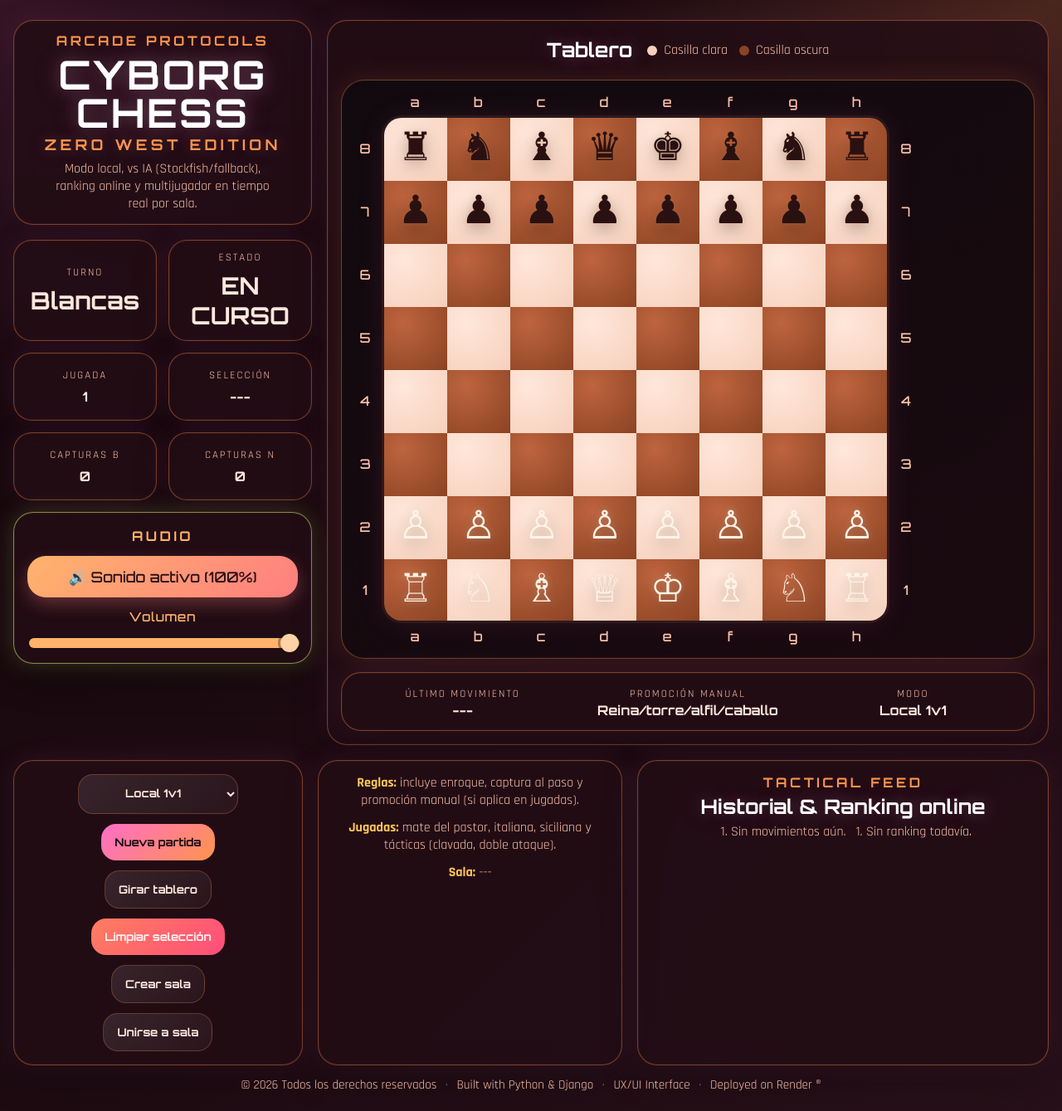
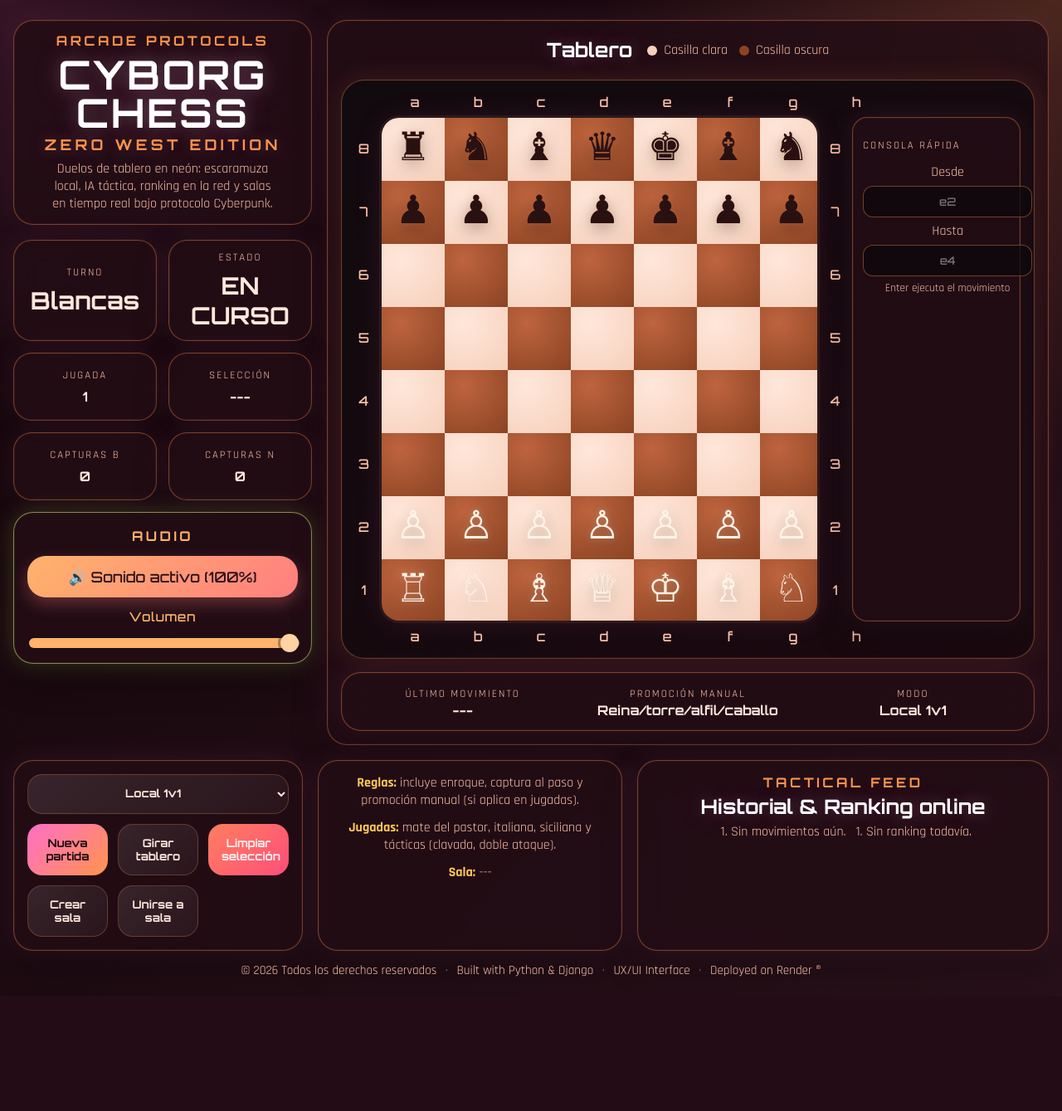
Before and after one commit to lu-developer476/Ajedrez, a Django app: page / in a window 1280 px wide. Shown: the whole page at 83% size. After the commit the page ends 1177 px from the top, so only its background shows below. Run offline with Django 5.2, Linux system fonts and the light colour scheme; data that the repository does not hold is empty.

Commit message:
Improves cyberpunk UX and corrects movement logic (#4)

```diff
--- a/core/static/core/css/styles.css
+++ b/core/static/core/css/styles.css
@@ -209,6 +209,38 @@ body {
 
 .board-main-row { display: flex; align-items: stretch; gap: 10px; }
 
+.command-panel {
+  min-width: 170px;
+  padding: 12px;
+  display: grid;
+  grid-template-columns: 1fr;
+  align-content: start;
+  gap: 6px;
+  border-radius: 18px;
+}
+
+.command-panel label,
+.command-panel small {
+  color: var(--muted);
+  text-align: center;
+}
+
+.command-input {
+  border: 1px solid rgba(255,148,77,0.4);
+  background: rgba(13, 8, 12, 0.75);
+  color: var(--text);
+  border-radius: 12px;
+  padding: 10px;
+  text-align: center;
+  font-family: 'Orbitron', sans-serif;
+  text-transform: lowercase;
+}
+
+.command-input:focus-visible {
+  outline: 2px solid rgba(255, 110, 199, 0.8);
+  outline-offset: 1px;
+}
+
 .coordinates {
   color: var(--muted);
   font-family: 'Orbitron', sans-serif;
@@ -333,9 +365,10 @@ body {
 
 .controls {
   display: grid;
+  grid-template-columns: repeat(3, minmax(0, 1fr));
   gap: 12px;
   align-content: start;
-  justify-items: center;
+  justify-items: stretch;
 }
 
 .btn {
@@ -355,8 +388,54 @@ body {
 .btn.danger { background: linear-gradient(135deg, #ff7e5f, #ff4e7a); color: #fff3f3; }
 
 #mode-select {
+  grid-column: 1 / -1;
   text-align: center;
   text-align-last: center;
+}
+
+.controls .btn {
+  width: 100%;
+}
+
+.cyber-modal-backdrop {
+  position: fixed;
+  inset: 0;
+  z-index: 1000;
+  background: rgba(6, 3, 5, 0.78);
+  display: grid;
+  place-items: center;
+  padding: 12px;
+}
+
+.cyber-modal {
+  width: min(440px, 100%);
+  padding: 16px;
+  border-radius: 22px;
+}
+
+.cyber-modal h3 {
+  margin: 0 0 8px;
+  text-align: center;
+  font-family: 'Orbitron', sans-serif;
+}
+
+.cyber-modal p { margin: 0 0 12px; text-align: center; color: var(--muted); }
+
+.cyber-modal-input {
+  width: 100%;
+  margin-bottom: 12px;
+  padding: 11px 12px;
+  border-radius: 12px;
+  border: 1px solid rgba(255,148,77,0.36);
+  background: rgba(16, 8, 11, 0.9);
+  color: var(--text);
+  font: inherit;
+}
+
+.cyber-modal-actions {
+  display: grid;
+  grid-template-columns: 1fr 1fr;
+  gap: 10px;
 }
 
 .tips p { margin: 0 0 12px; color: var(--muted); }
@@ -479,6 +558,8 @@ body {
   .hud { max-width: 760px; margin: 0 auto; width: 100%; }
   .aux-panels { grid-template-columns: 1fr; }
   .board-info { grid-template-columns: 1fr; }
+  .controls { grid-template-columns: repeat(2, minmax(0, 1fr)); }
+  #mode-select { grid-column: 1 / -1; }
 }
 
 @media (max-width: 720px) {
@@ -489,4 +570,6 @@ body {
   .coords-top, .coords-bottom { margin-left: 30px; }
   .piece { font-size: clamp(1.55rem, 7vw, 2.2rem); }
   .footer { font-size: 0.86rem; }
+  .command-panel { min-width: 140px; }
+  .controls { grid-template-columns: 1fr; }
 }
--- a/core/static/core/js/game.js
+++ b/core/static/core/js/game.js
@@ -22,6 +22,8 @@ const coordsLeftEl = document.getElementById('coords-left');
 const coordsRightEl = document.getElementById('coords-right');
 const volumeSliderEl = document.getElementById('volume-slider');
 const audioStateEl = document.getElementById('audio-state');
+const commandFromEl = document.getElementById('command-from');
+const commandToEl = document.getElementById('command-to');
 
 const FILES = ['a', 'b', 'c', 'd', 'e', 'f', 'g', 'h'];
 const PIECES = { wp: '♙', wr: '♖', wn: '♘', wb: '♗', wq: '♕', wk: '♔', bp: '♟', br: '♜', bn: '♞', bb: '♝', bq: '♛', bk: '♚' };
@@ -42,6 +44,15 @@ function createState() { return { board: createInitialBoard(), turn: 'w', moveNu
 const clone = (b) => b.map((r) => [...r]);
 const inBounds = (r, c) => r >= 0 && r < 8 && c >= 0 && c < 8;
 const algebraic = (r, c) => `${FILES[c]}${8 - r}`;
+
+function parseSquare(input) {
+  if (!input) return null;
+  const txt = input.trim().toLowerCase();
+  if (!/^[a-h][1-8]$/.test(txt)) return null;
+  const file = FILES.indexOf(txt[0]);
+  const rank = Number(txt[1]);
+  return { row: 8 - rank, col: file };
+}
 
 function resetGame() { state = createState(); selected = null; legalMoves = []; renderCoordinates(); render(); }
 
@@ -137,11 +148,85 @@ function getPseudoMoves(board, row, col) { const p = board[row][col]; if (!p) re
   if (['b','r','q'].includes(t)) { const d=[]; if (['b','q'].includes(t)) d.push([-1,-1],[-1,1],[1,-1],[1,1]); if (['r','q'].includes(t)) d.push([-1,0],[1,0],[0,-1],[0,1]); for (const [dr,dc] of d) { let r = row + dr, c2 = col + dc; while (inBounds(r, c2)) { const tar = board[r][c2]; if (!tar) moves.push({ row: r, col: c2, capture: false }); else { if (tar[0] !== c) moves.push({ row: r, col: c2, capture: true }); break; } r += dr; c2 += dc; } } }
   if (t === 'k') for (let dr=-1;dr<=1;dr++) for (let dc=-1;dc<=1;dc++) if (dr||dc) pushIfValid(board,moves,row,col,row+dr,col+dc);
   return moves; }
-function applyPromotion(board, row, col) { const p = board[row][col]; if (!p || p[1] !== 'p') return; if ((p[0] === 'w' && row === 0) || (p[0] === 'b' && row === 7)) { const choice = prompt('Promoción: q,r,b,n', 'q') || 'q'; board[row][col] = `${p[0]}${['q','r','b','n'].includes(choice) ? choice : 'q'}`; } }
+function applyPromotion(board, row, col, preferred = 'q') {
+  const p = board[row][col];
+  if (!p || p[1] !== 'p') return;
+  if ((p[0] === 'w' && row === 0) || (p[0] === 'b' && row === 7)) {
+    const valid = ['q', 'r', 'b', 'n'];
+    board[row][col] = `${p[0]}${valid.includes(preferred) ? preferred : 'q'}`;
+  }
+}
 function locateKing(board, color) { for (let r=0;r<8;r++) for (let c=0;c<8;c++) if (board[r][c]===`${color}k`) return {r,c}; return null; }
 function isKingInCheck(board, color) { const k = locateKing(board, color); if (!k) return false; const e = color === 'w' ? 'b' : 'w'; for (let r=0;r<8;r++) for (let c=0;c<8;c++) if (board[r][c]?.[0]===e && getPseudoMoves(board, r, c).some((m)=>m.row===k.r&&m.col===k.c)) return true; return false; }
-function getLegalMoves(board, row, col) { return getPseudoMoves(board, row, col).filter((m) => { const b = clone(board); b[m.row][m.col] = b[row][col]; b[row][col] = null; applyPromotion(b, m.row, m.col); return !isKingInCheck(b, board[m.row][m.col][0]); }); }
+function getLegalMoves(board, row, col) {
+  return getPseudoMoves(board, row, col).filter((m) => {
+    const b = clone(board);
+    const movingPiece = b[row][col];
+    b[m.row][m.col] = movingPiece;
+    b[row][col] = null;
+    applyPromotion(b, m.row, m.col, 'q');
+    return !isKingInCheck(b, movingPiece[0]);
+  });
+}
 function hasAny(board, color) { for (let r=0;r<8;r++) for (let c=0;c<8;c++) if (board[r][c]?.[0]===color && getLegalMoves(board, r, c).length) return true; return false; }
+
+
+function closeCyberModal() {
+  const backdrop = document.querySelector('.cyber-modal-backdrop');
+  if (backdrop) backdrop.remove();
+}
+
+function openCyberPrompt({ title, message, defaultValue = '' }) {
+  return new Promise((resolve) => {
+    closeCyberModal();
+    const backdrop = document.createElement('div');
+    backdrop.className = 'cyber-modal-backdrop';
+    backdrop.innerHTML = `
+      <div class="cyber-modal panel-glow" role="dialog" aria-modal="true">
+        <h3>${title}</h3>
+        <p>${message}</p>
+        <input class="cyber-modal-input" type="text" value="${defaultValue}">
+        <div class="cyber-modal-actions">
+          <button type="button" class="btn secondary" data-act="cancel">Cancelar</button>
+          <button type="button" class="btn primary" data-act="ok">Aceptar</button>
+        </div>
+      </div>`;
+    document.body.appendChild(backdrop);
+    const input = backdrop.querySelector('.cyber-modal-input');
+    const finalize = (value) => { closeCyberModal(); resolve(value); };
+    backdrop.querySelector('[data-act="cancel"]').onclick = () => finalize(null);
+    backdrop.querySelector('[data-act="ok"]').onclick = () => finalize(input.value.trim());
+    backdrop.addEventListener('click', (ev) => { if (ev.target === backdrop) finalize(null); });
+    backdrop.addEventListener('keydown', (ev) => {
+      if (ev.key === 'Escape') finalize(null);
+      if (ev.key === 'Enter') finalize(input.value.trim());
+    });
+    input.focus();
+    input.select();
+  });
+}
+
+function openCyberConfirm(message) {
+  return new Promise((resolve) => {
+    closeCyberModal();
+    const backdrop = document.createElement('div');
+    backdrop.className = 'cyber-modal-backdrop';
+    backdrop.innerHTML = `
+      <div class="cyber-modal panel-glow" role="dialog" aria-modal="true">
+        <h3>Confirmación</h3>
+        <p>${message}</p>
+        <div class="cyber-modal-actions">
+          <button type="button" class="btn secondary" data-act="cancel">Cancelar</button>
+          <button type="button" class="btn danger" data-act="ok">Confirmar</button>
+        </div>
+      </div>`;
+    document.body.appendChild(backdrop);
+    const finalize = (value) => { closeCyberModal(); resolve(value); };
+    backdrop.querySelector('[data-act="cancel"]').onclick = () => finalize(false);
+    backdrop.querySelector('[data-act="ok"]').onclick = () => finalize(true);
+    backdrop.addEventListener('click', (ev) => { if (ev.target === backdrop) finalize(false); });
+  });
+}
 
 function clickSquare(row, col) {
   if (state.status.includes('JAQUE MATE')) return;
@@ -156,9 +241,9 @@ function clickSquare(row, col) {
 }
 function selectSquare(row, col) { selected = { row, col }; legalMoves = getLegalMoves(state.board, row, col); render(); }
 
-async function makeMove(fr, fc, tr, tc) {
+async function makeMove(fr, fc, tr, tc, promotionChoice = 'q') {
   const piece = state.board[fr][fc], target = state.board[tr][tc];
-  state.board[tr][tc] = piece; state.board[fr][fc] = null; applyPromotion(state.board, tr, tc);
+  state.board[tr][tc] = piece; state.board[fr][fc] = null; applyPromotion(state.board, tr, tc, promotionChoice);
   if (target) state.captured[piece[0]].push(target);
   state.history.unshift(`${state.moveNumber}. ${algebraic(fr, fc)} → ${algebraic(tr, tc)}`); state.lastMove = `${algebraic(fr, fc)} → ${algebraic(tr, tc)}`;
   state.turn = state.turn === 'w' ? 'b' : 'w'; state.moveNumber += 1; selected = null; legalMoves = [];
@@ -191,11 +276,50 @@ async function pollOnline() {
   if (data?.game_state?.moveNumber && data.game_state.moveNumber > state.moveNumber) { state = data.game_state; render(); }
 }
 
+
+async function executeCoordinateMove() {
+  const from = parseSquare(commandFromEl?.value || '');
+  const to = parseSquare(commandToEl?.value || '');
+  if (!from || !to) return;
+  const piece = state.board[from.row][from.col];
+  if (!piece || piece[0] !== state.turn) return;
+  const moves = getLegalMoves(state.board, from.row, from.col);
+  const chosen = moves.find((m) => m.row === to.row && m.col === to.col);
+  if (!chosen) return;
+  await makeMove(from.row, from.col, to.row, to.col);
+  commandFromEl.value = '';
+  commandToEl.value = '';
+}
+
 modeSelectEl.onchange = () => { mode = modeSelectEl.value; render(); if (pollTimer) clearInterval(pollTimer); if (mode === 'online' && roomCode) pollTimer = setInterval(pollOnline, 2000); };
-onlineCreateBtn.onclick = async () => { const r = await fetch('/api/match/create/', { method: 'POST', headers: { 'Content-Type': 'application/json' }, body: JSON.stringify({ white_player: prompt('Tu nombre', 'White') || 'White' }) }); const d = await r.json(); roomCode = d.room_code; roomInfoEl.innerHTML = `<span>Sala:</span> ${roomCode}`; mode='online'; modeSelectEl.value='online'; render(); pollTimer = setInterval(pollOnline, 2000); await syncOnline(); };
-onlineJoinBtn.onclick = async () => { const code = (prompt('Código de sala') || '').toUpperCase(); if (!code) return; await fetch(`/api/match/${code}/join/`, { method: 'POST', headers: { 'Content-Type': 'application/json' }, body: JSON.stringify({ player_name: prompt('Tu nombre', 'Black') || 'Black' }) }); roomCode = code; mode='online'; modeSelectEl.value='online'; await pollOnline(); roomInfoEl.innerHTML = `<span>Sala:</span> ${roomCode}`; render(); pollTimer = setInterval(pollOnline, 2000); };
+onlineCreateBtn.onclick = async () => {
+  const player = await openCyberPrompt({ title: 'Crear sala', message: 'Ingresá tu alias de jugador', defaultValue: 'White' });
+  if (player === null) return;
+  const r = await fetch('/api/match/create/', { method: 'POST', headers: { 'Content-Type': 'application/json' }, body: JSON.stringify({ white_player: player || 'White' }) });
+  const d = await r.json();
+  roomCode = d.room_code; roomInfoEl.innerHTML = `<span>Sala:</span> ${roomCode}`; mode='online'; modeSelectEl.value='online'; render();
+  if (pollTimer) clearInterval(pollTimer);
+  pollTimer = setInterval(pollOnline, 2000);
+  await syncOnline();
+};
+onlineJoinBtn.onclick = async () => {
+  const codeInput = await openCyberPrompt({ title: 'Unirse a sala', message: 'Ingresá el código de la sala', defaultValue: '' });
+  const code = (codeInput || '').toUpperCase();
+  if (!code) return;
+  const player = await openCyberPrompt({ title: 'Identidad', message: 'Ingresá tu alias de jugador', defaultValue: 'Black' });
+  if (player === null) return;
+  await fetch(`/api/match/${code}/join/`, { method: 'POST', headers: { 'Content-Type': 'application/json' }, body: JSON.stringify({ player_name: player || 'Black' }) });
+  roomCode = code; mode='online'; modeSelectEl.value='online'; await pollOnline(); roomInfoEl.innerHTML = `<span>Sala:</span> ${roomCode}`; render();
+  if (pollTimer) clearInterval(pollTimer);
+  pollTimer = setInterval(pollOnline, 2000);
+};
 
-newGameBtn.onclick = resetGame; flipBoardBtn.onclick = () => { flipped = !flipped; renderCoordinates(); render(); }; resetViewBtn.onclick = () => { selected = null; legalMoves = []; render(); };
+newGameBtn.onclick = async () => {
+  const shouldReset = await openCyberConfirm('¿Reiniciar la partida actual?');
+  if (shouldReset) resetGame();
+};
+flipBoardBtn.onclick = () => { flipped = !flipped; renderCoordinates(); render(); };
+resetViewBtn.onclick = () => { selected = null; legalMoves = []; render(); };
 
 if (volumeSliderEl) {
   volumeSliderEl.oninput = () => {
@@ -208,5 +332,19 @@ if (volumeSliderEl) {
   volumeSliderEl.addEventListener('keydown', ensureAudioContext);
 }
 
+if (commandFromEl && commandToEl) {
+  const normalize = (el) => {
+    el.value = (el.value || '').toLowerCase().replace(/[^a-h1-8]/g, '').slice(0, 2);
+  };
+  commandFromEl.addEventListener('input', () => normalize(commandFromEl));
+  commandToEl.addEventListener('input', () => normalize(commandToEl));
+  commandFromEl.addEventListener('keydown', async (ev) => {
+    if (ev.key === 'Enter') { ev.preventDefault(); await executeCoordinateMove(); }
+  });
+  commandToEl.addEventListener('keydown', async (ev) => {
+    if (ev.key === 'Enter') { ev.preventDefault(); await executeCoordinateMove(); }
+  });
+}
+
 updateVolumeUI();
 resetGame(); loadRanking();
--- a/core/templates/core/index.html
+++ b/core/templates/core/index.html
@@ -19,7 +19,7 @@
       <div class="brand-box panel-glow">
         <p class="eyebrow">ARCADE PROTOCOLS</p>
         <h1>CYBORG CHESS<span>ZERO WEST EDITION</span></h1>
-        <p class="tagline">Modo local, vs IA (Stockfish/fallback), ranking online y multijugador en tiempo real por sala.</p>
+        <p class="tagline">Duelos de tablero en neón: escaramuza local, IA táctica, ranking en la red y salas en tiempo real bajo protocolo Cyberpunk.</p>
       </div>
       <div class="stats-grid">
         <article class="stat-card panel-glow"><span class="stat-label">TURNO</span><strong id="turn-indicator">Blancas</strong></article>
@@ -48,6 +48,14 @@
           <div class="coordinates coords-left" id="coords-left"></div>
           <div class="board" id="board" aria-label="Tablero de ajedrez"></div>
           <div class="coordinates coords-right" id="coords-right"></div>
+          <aside class="command-panel panel-inline" aria-label="Comandos de jugada por coordenadas">
+            <p class="mini-label">Consola rápida</p>
+            <label for="command-from">Desde</label>
+            <input id="command-from" class="command-input" type="text" maxlength="2" placeholder="e2" autocomplete="off">
+            <label for="command-to">Hasta</label>
+            <input id="command-to" class="command-input" type="text" maxlength="2" placeholder="e4" autocomplete="off">
+            <small>Enter ejecuta el movimiento</small>
+          </aside>
         </div>
         <div class="coordinates coords-bottom" id="coords-bottom"></div>
       </div>
```
